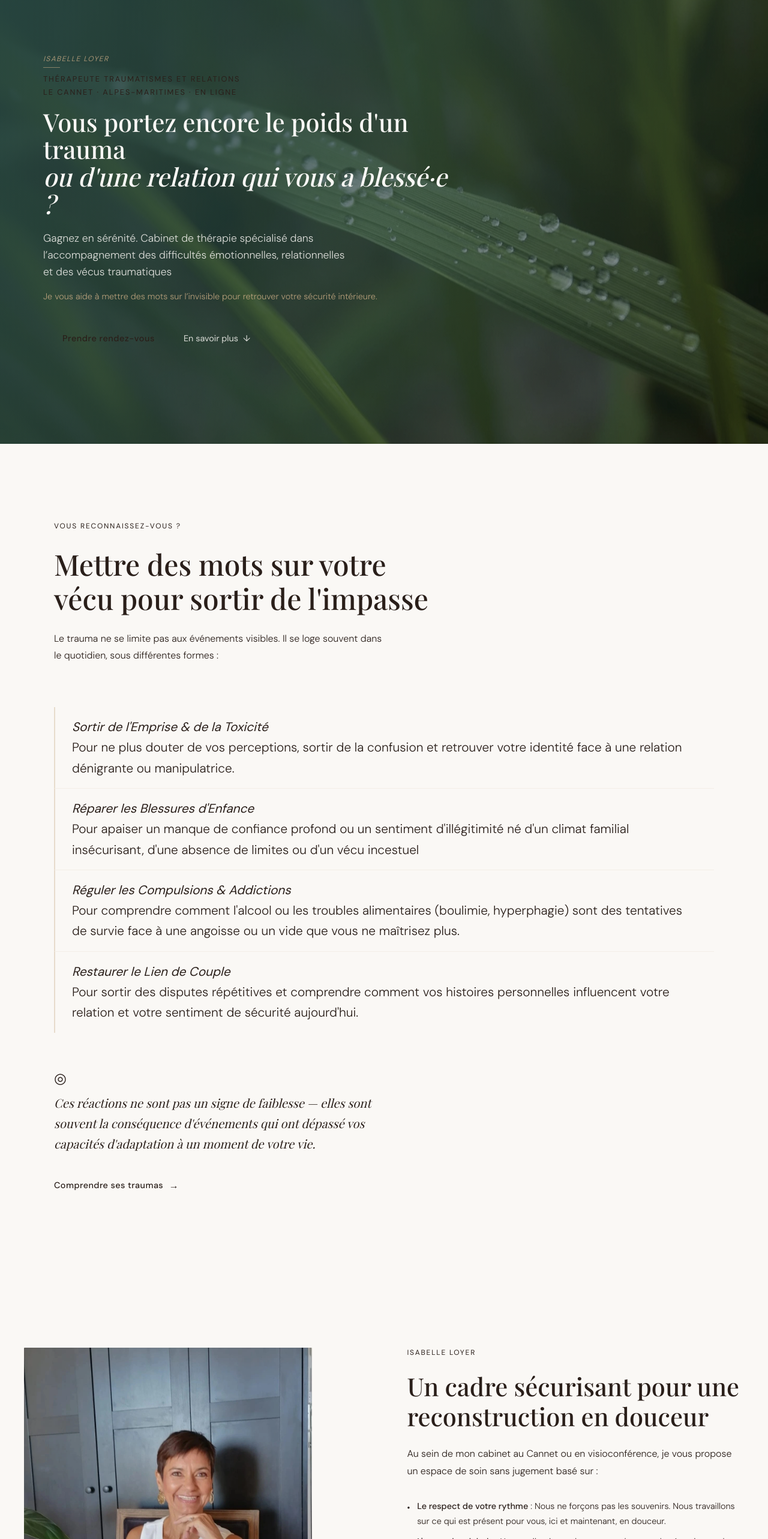
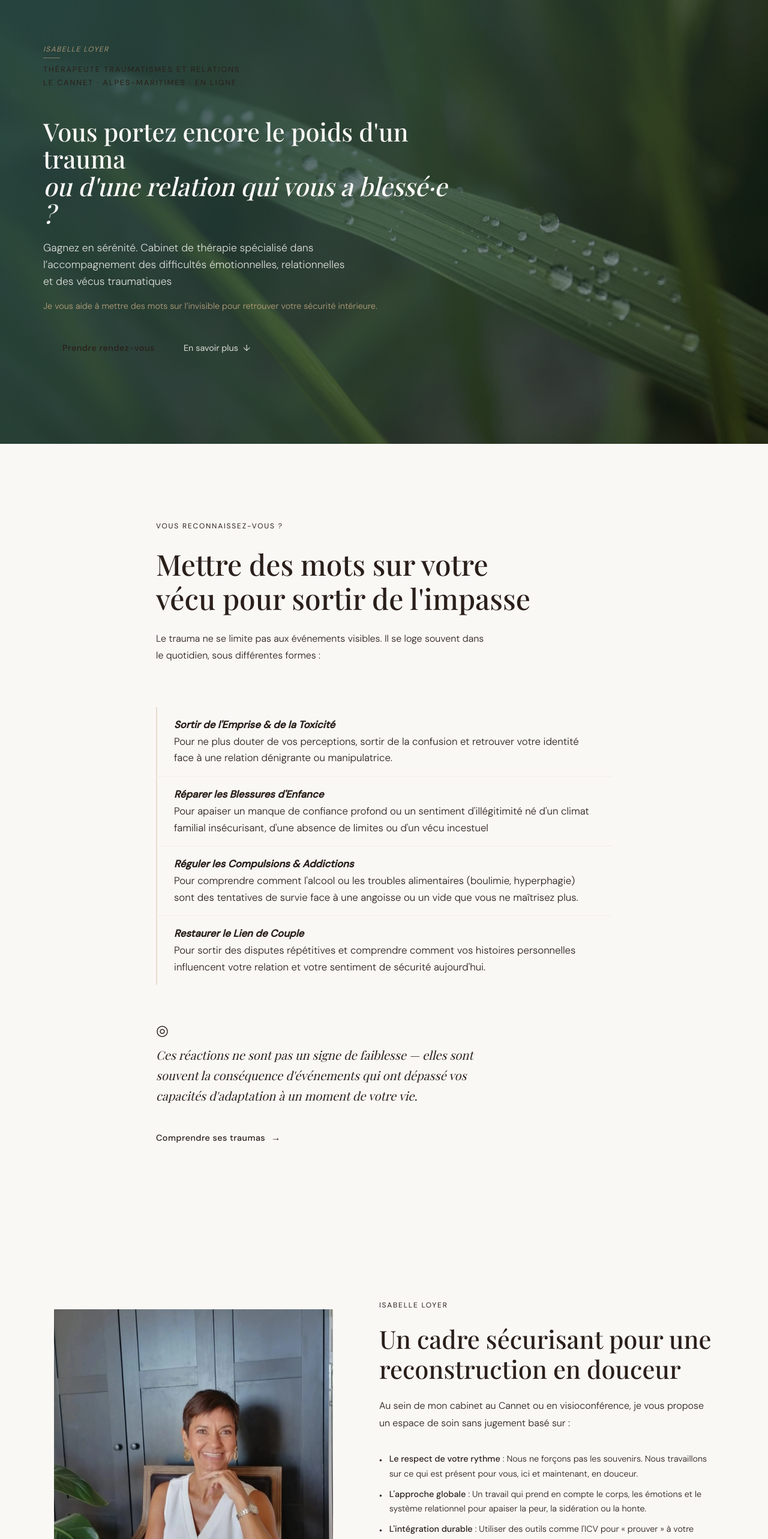
Before and after one commit to dessna12/isabelleloyer, a React (Vite) app: page / in a window 1280 px wide. Shown: the part 60-2626 px from the top of the page at 60% size. Built offline with nearby package versions, Linux system fonts and the light colour scheme; a web font is replaced by a local one.

Commit message:
fix: Resposive design for desktop

```diff
--- a/src/components/About/About.css
+++ b/src/components/About/About.css
@@ -4,16 +4,17 @@
 }
 
 .about__grid {
-  max-width: 1200px;
+  max-width: 1100px;
   margin: 0 auto;
   display: grid;
-  grid-template-columns: repeat(auto-fit, minmax(300px, 1fr));
+  grid-template-columns: 5fr 6fr;
   gap: clamp(3rem, 6vw, 6rem);
-  align-items: center;
+  align-items: start;
 }
 
 .about__image-wrapper {
   position: relative;
+  top: 1rem;
 }
 
 .about__image-bg {
@@ -31,12 +32,25 @@
   position: relative;
   z-index: 1;
   width: 100%;
-  max-width: 480px;
   aspect-ratio: 3 / 4;
   object-fit: cover;
-  object-position: top center;
+  object-position: center 20%;
   border-radius: 1px;
   display: block;
+}
+
+@media (max-width: 768px) {
+  .about__grid {
+    grid-template-columns: 1fr;
+  }
+
+  .about__image-wrapper {
+    top: 0;
+  }
+
+  .about__image-bg {
+    left: 0;
+  }
 }
 
 .about__text {
--- a/src/components/Hero/Hero.css
+++ b/src/components/Hero/Hero.css
@@ -45,7 +45,7 @@
   color: var(--color-taupe);
   letter-spacing: 0.15em;
   text-transform: uppercase;
-  margin-bottom: 1rem;
+  margin-bottom: 3rem;
 }
 
 .hero__name {
--- a/src/components/Problems/Problems.css
+++ b/src/components/Problems/Problems.css
@@ -4,7 +4,7 @@
 }
 
 .problems__container {
-  max-width: 1100px;
+  max-width: 760px;
   margin: 0 auto;
 }
 
@@ -54,7 +54,7 @@
 /* ── Individual symptom items ────────────────────────── */
 
 .problems__item {
-  font-size: clamp(1rem, 2vw, 1.3rem);
+  font-size: clamp(0.95rem, 1.4vw, 1.05rem);
   font-weight: 300;
   color: var(--color-text-brown);
   line-height: 1.65;
@@ -91,7 +91,7 @@
 .problems__item em {
   font-style: italic;
   color: var(--color-taupe);
-  font-weight: 400;
+  font-weight: 600;
 }
 
 /* ── Link ────────────────────────────────────────────── */
```
